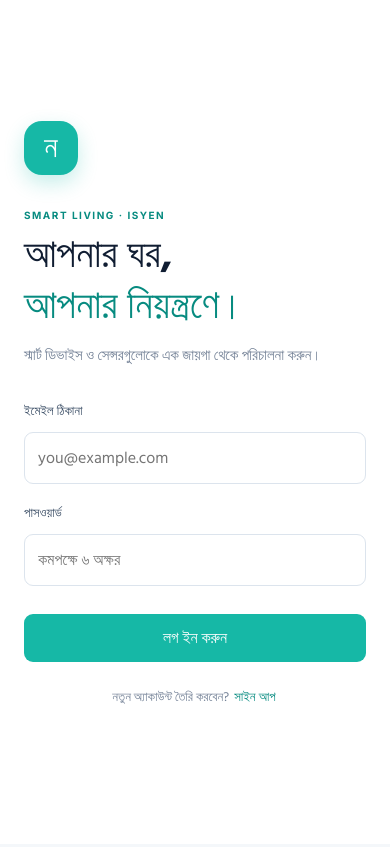
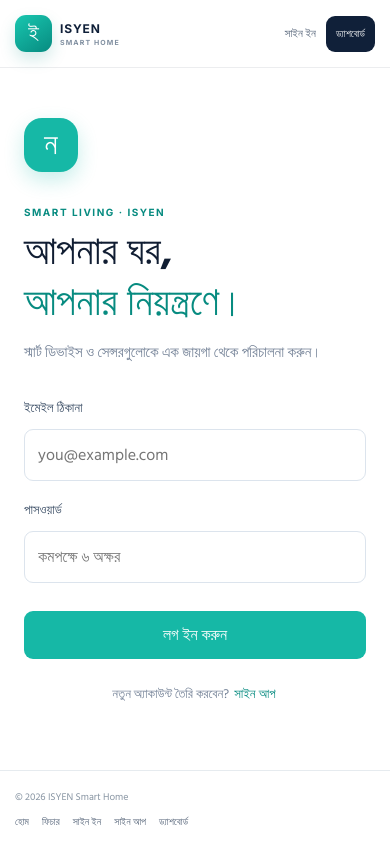
Before and after one commit to BINZEO369/ISYEN, a Next.js app in the folder web/: page /signin in a window 390 px wide. Built offline with nearby package versions, Linux system fonts and the light colour scheme; no server answers.

Commit message:
Unify ISYEN page header and footer

```diff
--- a/web/app/layout.jsx
+++ b/web/app/layout.jsx
@@ -1,4 +1,5 @@
 import "../styles/globals.css";
+import SiteChrome from "../components/SiteChrome";
 
 export const metadata = {
   title: "নিবাস · ISYEN Smart Home",
@@ -14,7 +15,9 @@ export const viewport = {
 export default function RootLayout({ children }) {
   return (
     <html lang="bn">
-      <body>{children}</body>
+      <body>
+        <SiteChrome>{children}</SiteChrome>
+      </body>
     </html>
   );
 }
--- a/web/components/DashboardShell.jsx
+++ b/web/components/DashboardShell.jsx
@@ -325,7 +325,7 @@ export default function DashboardShell({ user, session, onLogout, notify }) {
         </div>
       </aside>
       <main className="workspace">
-        <header className="topbar">
+        <div className="topbar">
           <div>
             <p className="eyebrow">আপনার স্মার্ট হোম</p>
             <h1>ড্যাশবোর্ড</h1>
@@ -340,7 +340,7 @@ export default function DashboardShell({ user, session, onLogout, notify }) {
               লগ আউট
             </button>
           </div>
-        </header>
+        </div>
         {loading ? (
           <Loading />
         ) : error ? (
--- /dev/null
+++ b/web/components/SiteChrome.jsx
@@ -0,0 +1,42 @@
+import Link from "next/link";
+import styles from "./site-chrome.module.css";
+
+export default function SiteChrome({ children }) {
+  return (
+    <>
+      <header className={styles.header}>
+        <div className={styles.headerInner}>
+          <Link className={styles.brand} href="/" aria-label="ISYEN Home">
+            <span className={styles.brandMark}>ই</span>
+            <span className={styles.brandWord}>
+              ISYEN <small>SMART HOME</small>
+            </span>
+          </Link>
+          <nav className={styles.nav} aria-label="প্রধান নেভিগেশন">
+            <Link href="/">হোম</Link>
+            <Link href="/#features">ফিচার</Link>
+            <Link href="/#how-it-works">কীভাবে কাজ করে</Link>
+          </nav>
+          <div className={styles.actions}>
+            <Link className={styles.signIn} href="/signin">সাইন ইন</Link>
+            <Link className={styles.signUp} href="/signup">সাইন আপ</Link>
+            <Link className={styles.dashboard} href="/dashboard">ড্যাশবোর্ড</Link>
+          </div>
+        </div>
+      </header>
+      {children}
+      <footer className={styles.footer}>
+        <div className={styles.footerInner}>
+          <span>© {new Date().getFullYear()} ISYEN Smart Home</span>
+          <nav aria-label="ফুটার নেভিগেশন">
+            <Link href="/">হোম</Link>
+            <Link href="/#features">ফিচার</Link>
+            <Link href="/signin">সাইন ইন</Link>
+            <Link href="/signup">সাইন আপ</Link>
+            <Link href="/dashboard">ড্যাশবোর্ড</Link>
+          </nav>
+        </div>
+      </footer>
+    </>
+  );
+}
--- /dev/null
+++ b/web/components/site-chrome.module.css
@@ -0,0 +1,234 @@
+.header {
+  position: sticky;
+  z-index: 1000;
+  top: 0;
+  height: 72px;
+  border-bottom: 1px solid rgba(16, 32, 57, 0.08);
+  background: rgba(255, 255, 255, 0.96);
+  backdrop-filter: blur(14px);
+}
+
+.headerInner,
+.footerInner {
+  width: min(1160px, calc(100% - 48px));
+  height: 100%;
+  margin-inline: auto;
+}
+
+.headerInner {
+  display: flex;
+  align-items: center;
+  justify-content: space-between;
+  gap: 24px;
+}
+
+.brand {
+  display: inline-flex;
+  align-items: center;
+  flex: 0 0 auto;
+  gap: 10px;
+  color: #102039;
+  text-decoration: none;
+}
+
+.brandMark {
+  display: grid;
+  width: 41px;
+  height: 41px;
+  place-items: center;
+  border-radius: 13px;
+  color: #fff;
+  background: linear-gradient(145deg, #19c7b0, #078b80);
+  box-shadow: 0 7px 16px rgba(7, 139, 128, 0.18);
+  font-size: 23px;
+  font-weight: 700;
+}
+
+.brandWord {
+  display: grid;
+  font-family: Inter, "Hind Siliguri", sans-serif;
+  font-size: 14px;
+  font-weight: 800;
+  letter-spacing: 0.07em;
+}
+
+.brandWord small {
+  margin-top: 2px;
+  color: #8190a1;
+  font-size: 8px;
+  letter-spacing: 0.16em;
+}
+
+.nav,
+.actions,
+.footerInner nav {
+  display: flex;
+  align-items: center;
+}
+
+.nav {
+  gap: 25px;
+}
+
+.nav a,
+.signIn,
+.signUp,
+.footerInner a {
+  color: #536277;
+  font-size: 12px;
+  font-weight: 600;
+  text-decoration: none;
+  transition: color 150ms ease;
+}
+
+.nav a:hover,
+.signIn:hover,
+.signUp:hover,
+.footerInner a:hover {
+  color: #078b80;
+}
+
+.actions {
+  gap: 15px;
+}
+
+.dashboard {
+  display: inline-flex;
+  min-height: 39px;
+  align-items: center;
+  justify-content: center;
+  padding: 0 15px;
+  border-radius: 9px;
+  color: #fff;
+  background: #102039;
+  font-size: 12px;
+  font-weight: 700;
+  text-decoration: none;
+  transition: transform 150ms ease, background 150ms ease;
+}
+
+.dashboard:hover {
+  transform: translateY(-1px);
+  background: #078b80;
+}
+
+.footer {
+  min-height: 70px;
+  border-top: 1px solid #e6ebef;
+  background: #fff;
+}
+
+.footerInner {
+  min-height: 70px;
+  display: flex;
+  align-items: center;
+  justify-content: space-between;
+  gap: 20px;
+  color: #8794a2;
+  font-size: 10px;
+}
+
+.footerInner nav {
+  flex-wrap: wrap;
+  gap: 18px;
+}
+
+.footerInner a {
+  font-size: 10px;
+}
+
+@media (max-width: 900px) {
+  .headerInner,
+  .footerInner {
+    width: min(100% - 36px, 760px);
+  }
+
+  .nav {
+    gap: 15px;
+  }
+
+  .actions {
+    gap: 11px;
+  }
+}
+
+@media (max-width: 680px) {
+  .header {
+    height: 68px;
+  }
+
+  .headerInner,
+  .footerInner {
+    width: calc(100% - 30px);
+  }
+
+  .headerInner {
+    gap: 10px;
+  }
+
+  .brand {
+    gap: 8px;
+  }
+
+  .brandMark {
+    width: 37px;
+    height: 37px;
+    border-radius: 11px;
+    font-size: 21px;
+  }
+
+  .brandWord {
+    font-size: 12px;
+  }
+
+  .brandWord small {
+    font-size: 7px;
+  }
+
+  .nav,
+  .signUp {
+    display: none;
+  }
+
+  .actions {
+    gap: 10px;
+  }
+
+  .signIn {
+    font-size: 11px;
+  }
+
+  .dashboard {
+    min-height: 36px;
+    padding-inline: 10px;
+    font-size: 10px;
+  }
+
+  .footerInner {
+    min-height: 76px;
+    align-items: flex-start;
+    flex-direction: column;
+    justify-content: center;
+    gap: 9px;
+    padding-block: 12px;
+  }
+
+  .footerInner nav {
+    gap: 13px;
+  }
+}
+
+@media (max-width: 360px) {
+  .headerInner,
+  .footerInner {
+    width: calc(100% - 22px);
+  }
+
+  .brandWord {
+    font-size: 11px;
+  }
+
+  .actions {
+    gap: 7px;
+  }
+}
--- a/web/styles/globals.css
+++ b/web/styles/globals.css
@@ -125,7 +125,7 @@ a {
   flex: 0 0 auto;
 }
 .auth-screen {
-  min-height: 100vh;
+  min-height: calc(100vh - 142px);
   display: grid;
   grid-template-columns: 1fr 1fr;
   background: #fff;
@@ -267,7 +267,7 @@ a {
   background: var(--navy);
   color: #fff;
   position: fixed;
-  inset: 0 auto 0 0;
+  inset: 72px auto 0 0;
   padding: 27px 17px;
   display: flex;
   flex-direction: column;
@@ -823,7 +823,7 @@ a {
   }
   .sidebar {
     position: sticky;
-    inset: 0 0 auto;
+    inset: 68px 0 auto;
     width: 100%;
     height: auto;
     padding: 11px 15px;
```
Also changed, not shown: web/app/page.jsx (+0 -34 lines).
